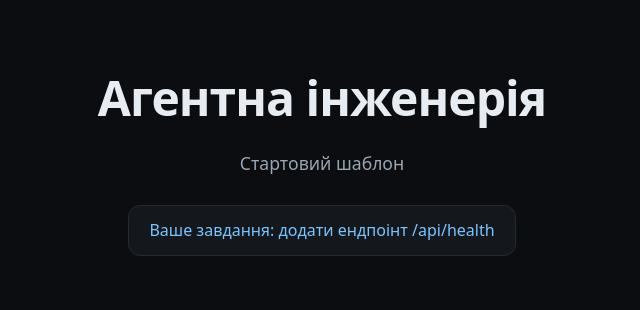
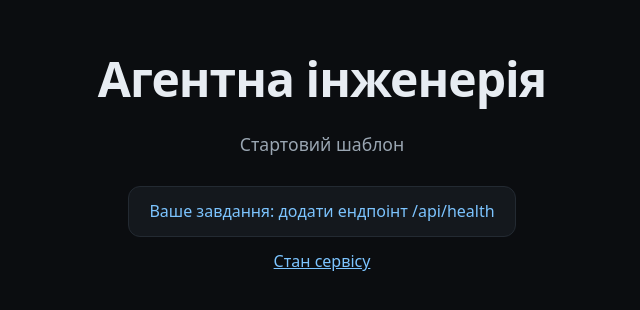
Before and after one commit to lizka030330/Lab-1-Agent, a Next.js app: page / in a window 1280 px wide. Shown: the part 242-552 px from the top of the page, without its empty margins (318-958 px from the left). Built offline with nearby package versions, Linux system fonts and the light colour scheme.

Commit message:
test: додано Playwright тест зі скріншотом

```diff
--- a/app/page.tsx
+++ b/app/page.tsx
@@ -32,6 +32,12 @@ export default function HomePage() {
       >
         {TASK_HINT}
       </p>
+      <a
+        href="/api/health"
+        style={{ color: 'var(--accent)', fontSize: '1rem' }}
+      >
+        Стан сервісу
+      </a>
     </main>
   );
 }
```
Also changed, not shown: 2 other files (tests, documents, lock files or other folders).
